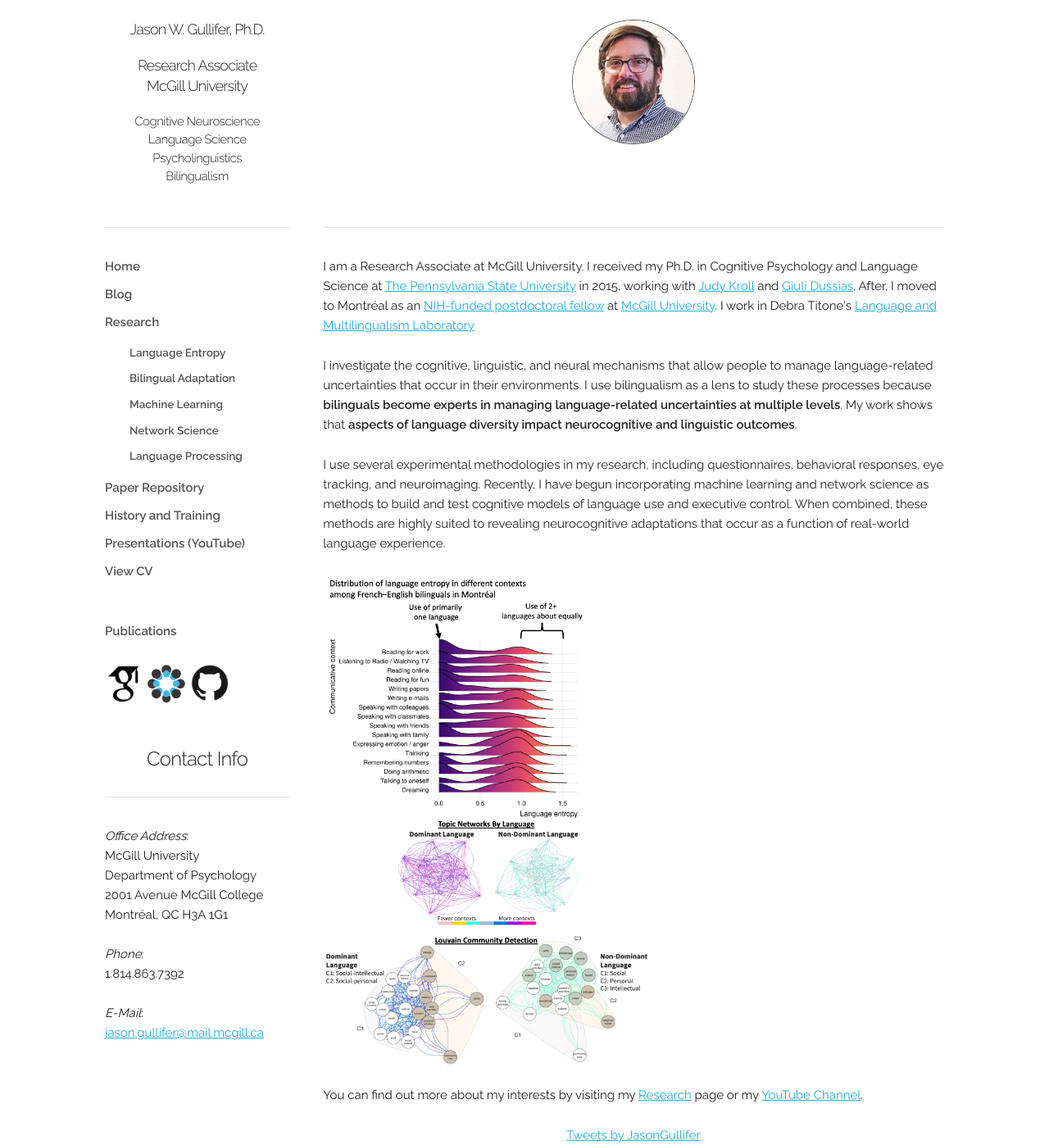
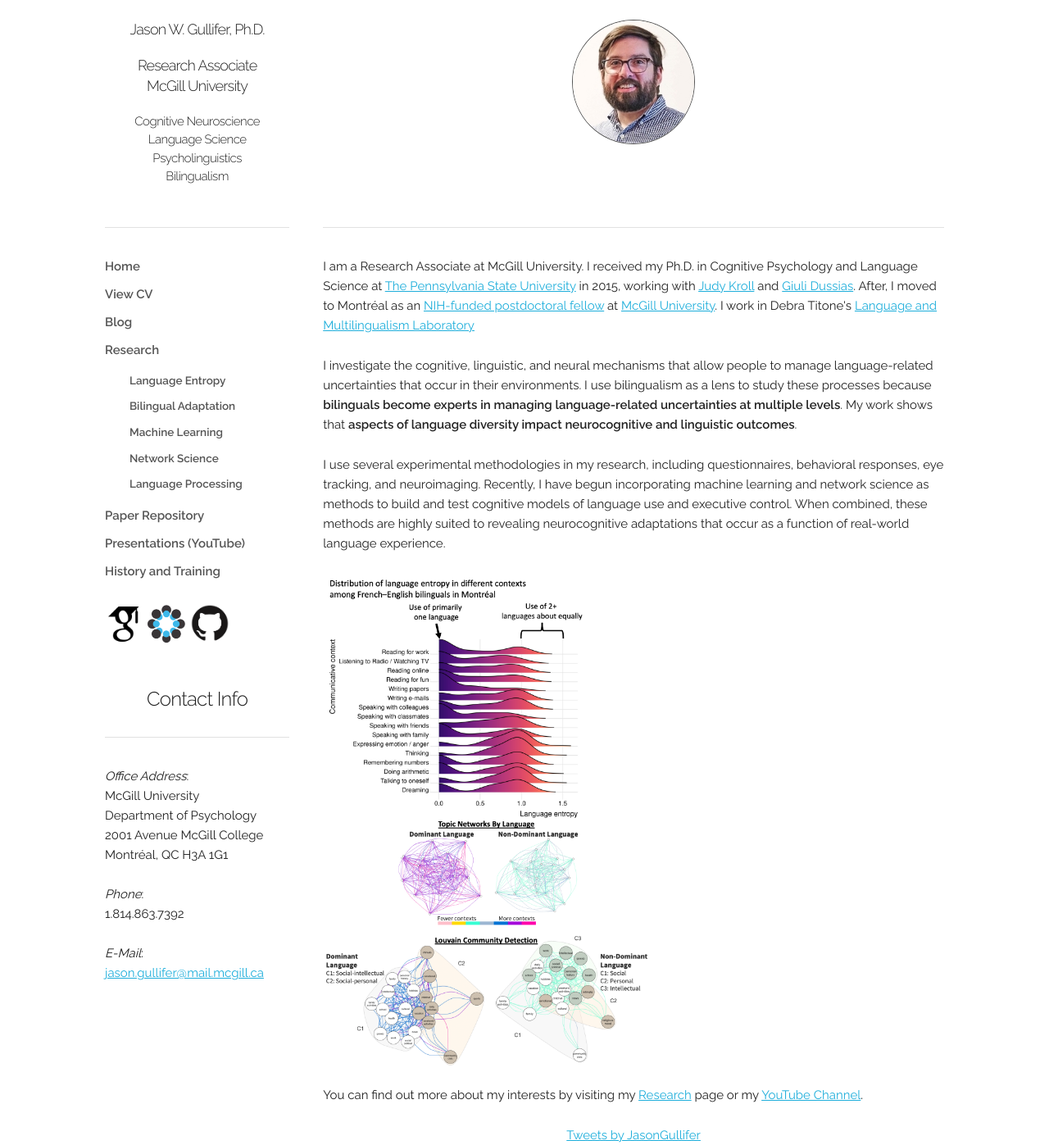
Before and after one commit to jasongullifer/jasongullifer.github.io, a Jekyll site: the page built from index.html, in a window 1280 px wide. Shown: the whole page at 82% size. Built offline with Jekyll 4.4.1, drawn with Linux system fonts in a browser that asks for light colours; nearby versions of some CDN libraries; Markdown is read by kramdown in place of the engine named in the settings; the list of posts is cut into pages by our own code; comment, search, counter and statistics services are not loaded.

Commit message:
updated cv and altered order of menu bar

```diff
--- a/_includes/menubar.html
+++ b/_includes/menubar.html
@@ -10,19 +11,13 @@
 	<li><a href="/research/language_processing">Language Processing</a></li>
 </ul>
 <li><a href="/papers/">Paper Repository</a></li>
+<li><a href="https://www.youtube.com/channel/UCSAKRIWwVao9nxq8iXR2aEA">Presentations (YouTube)</a></li>
 <li><a href="/history_training/">History and Training</a></li>
-<li><a href="https://www.youtube.com/channel/UCSAKRIWwVao9nxq8iXR2aEA">Presentations (YouTube)</a></li>
-<li><a href="/files/gullifer_cv_10-2021.pdf">View CV</a></li>
 </ul>
 
-<br />
-
-<ul>
-<li><a href="https://scholar.google.ca/citations?hl=en&user=hQZQv2kAAAAJ&view_op=list_works&sortby=pubdate">Publications</a></li>
-</ul>
 
 <p>
-<a href="https://scholar.google.ca/citations?hl=en&user=hQZQv2kAAAAJ&hl=eng"><img align="middle" alt="google scholar profile" width="48" src="/images/scholar.png"></a>
+<a href="https://scholar.google.ca/citations?hl=en&user=hQZQv2kAAAAJ&view_op=list_works&sortby=pubdate"><img align="middle" alt="google scholar profile" width="48" src="/images/scholar.png"></a>
 
 <a href="https://osf.io/vjk7w/"><img align="middle" alt="osf profile" width="48" src="/images/osf.png"></a>
 
```
Also changed, not shown: other parts of _includes/menubar.html (+1 -0 lines), 1 other file.
